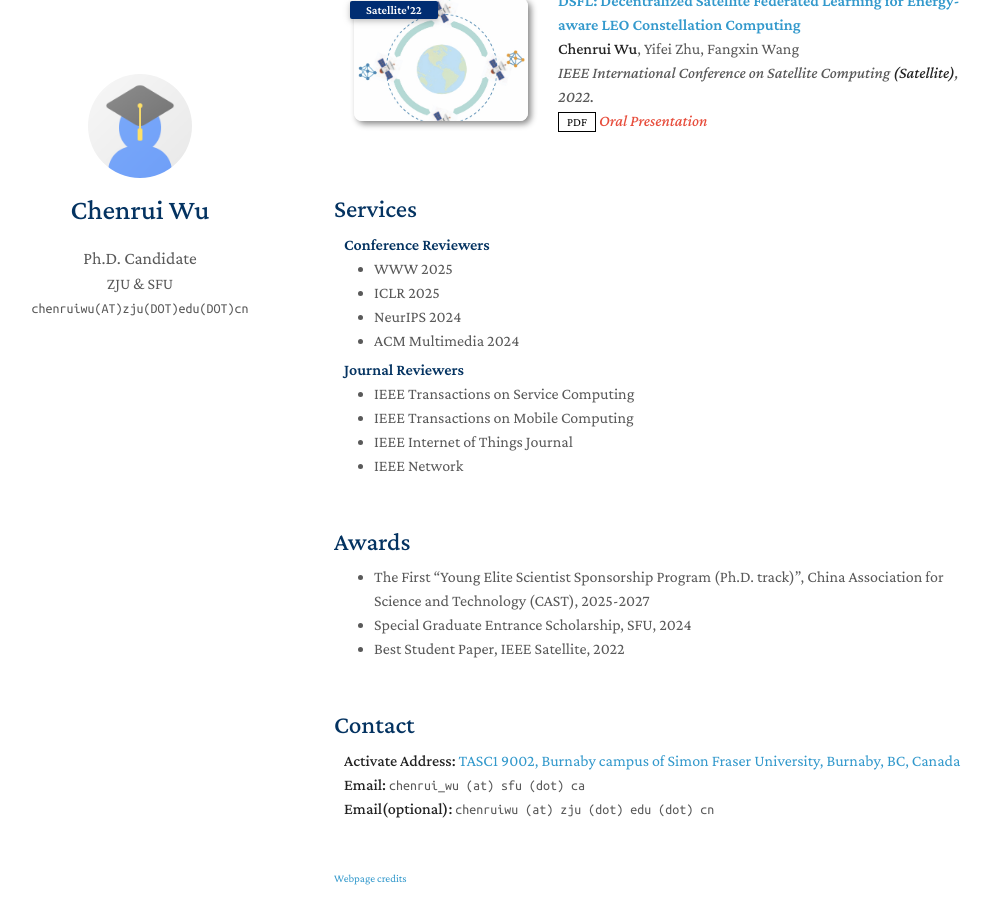
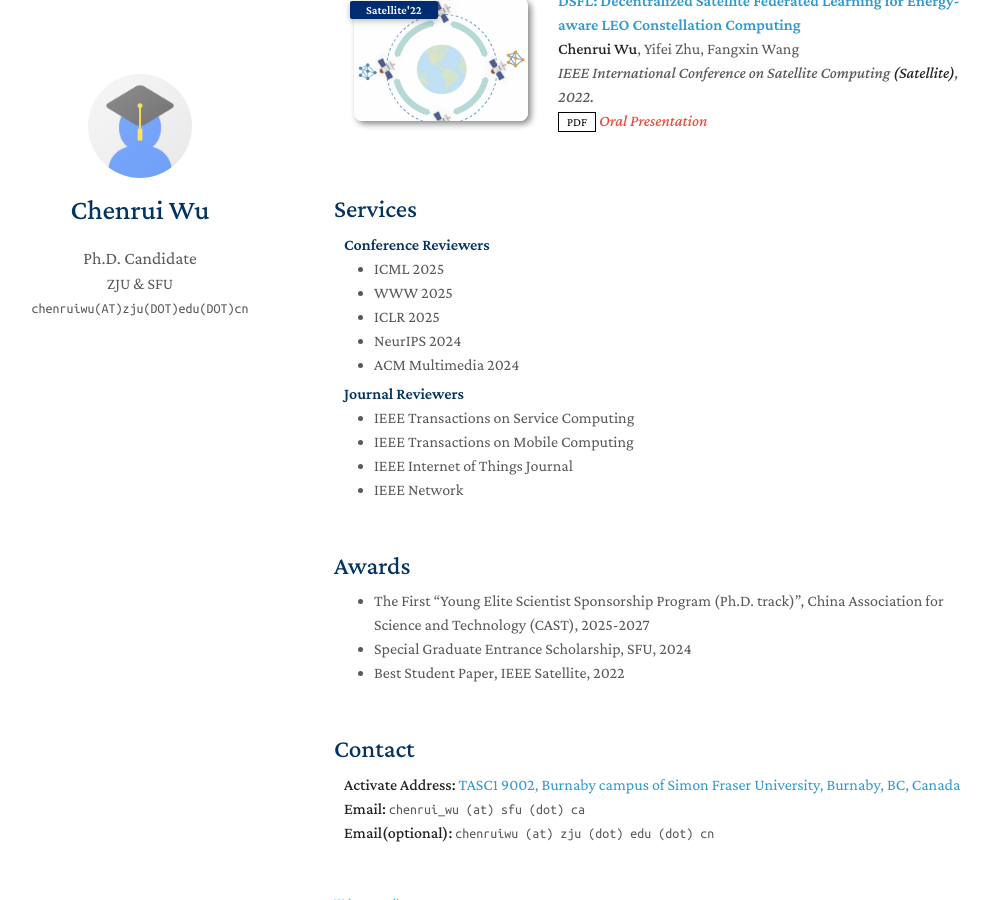
Before and after one commit to wuchenrui/wuchenrui.github.io, a Jekyll site: the page built from index.md, in a window 1280 px wide and 900 px high, scrolled down 2323 px. Shown: the whole window, without its empty margins (136-1127 px from the left). Built offline with Jekyll 4.4.1, drawn with Linux system fonts in a browser that asks for light colours; a style sheet for code colours, icons or effects is not loaded; our own code applies the rules of GitHub Pages for plain Markdown files.

Commit message:
Update services.md

```diff
--- a/_includes/services.md
+++ b/_includes/services.md
@@ -5,6 +5,7 @@
 <h4 style="margin:0 10px 0;">Conference Reviewers</h4>
 
 <ul style="margin:0 0 5px;">
+  <li>ICML 2025</li>
   <li>WWW 2025</li>
   <li>ICLR 2025</li>
   <li>NeurIPS 2024</li>
```
